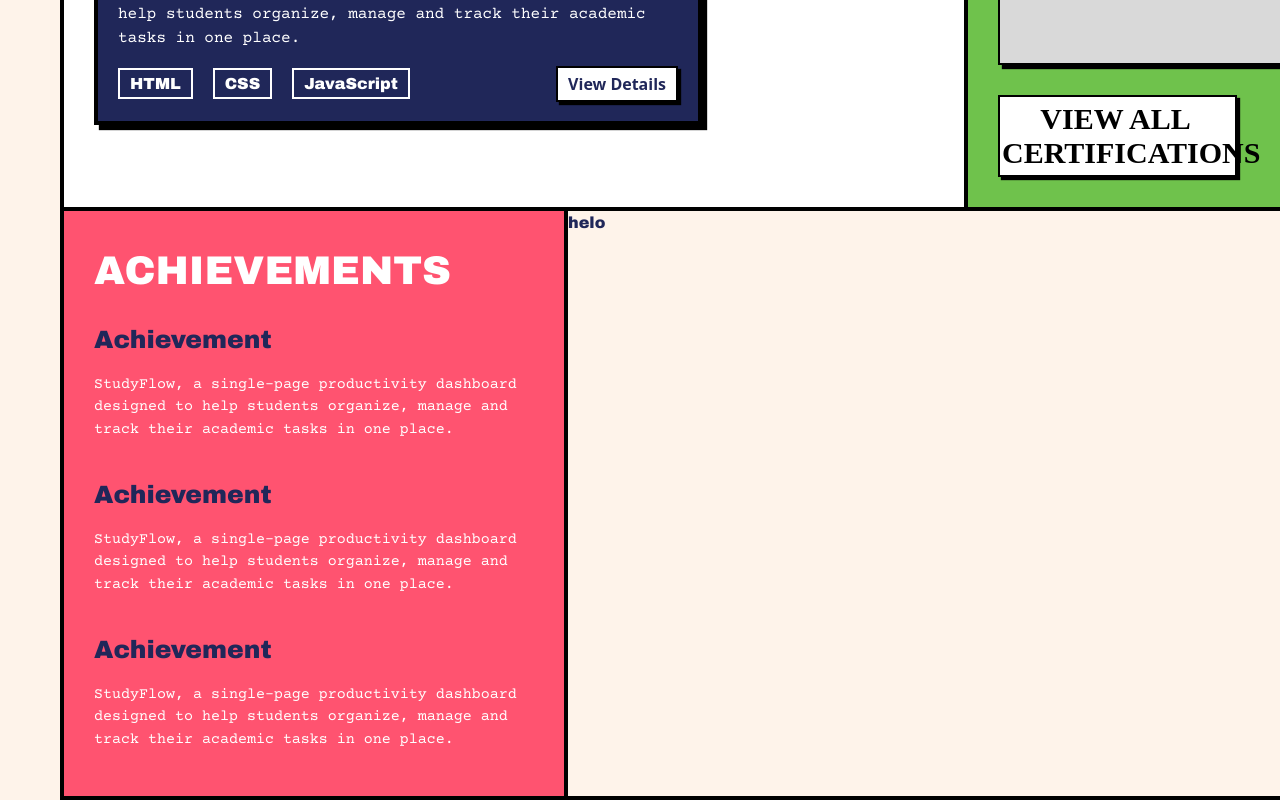
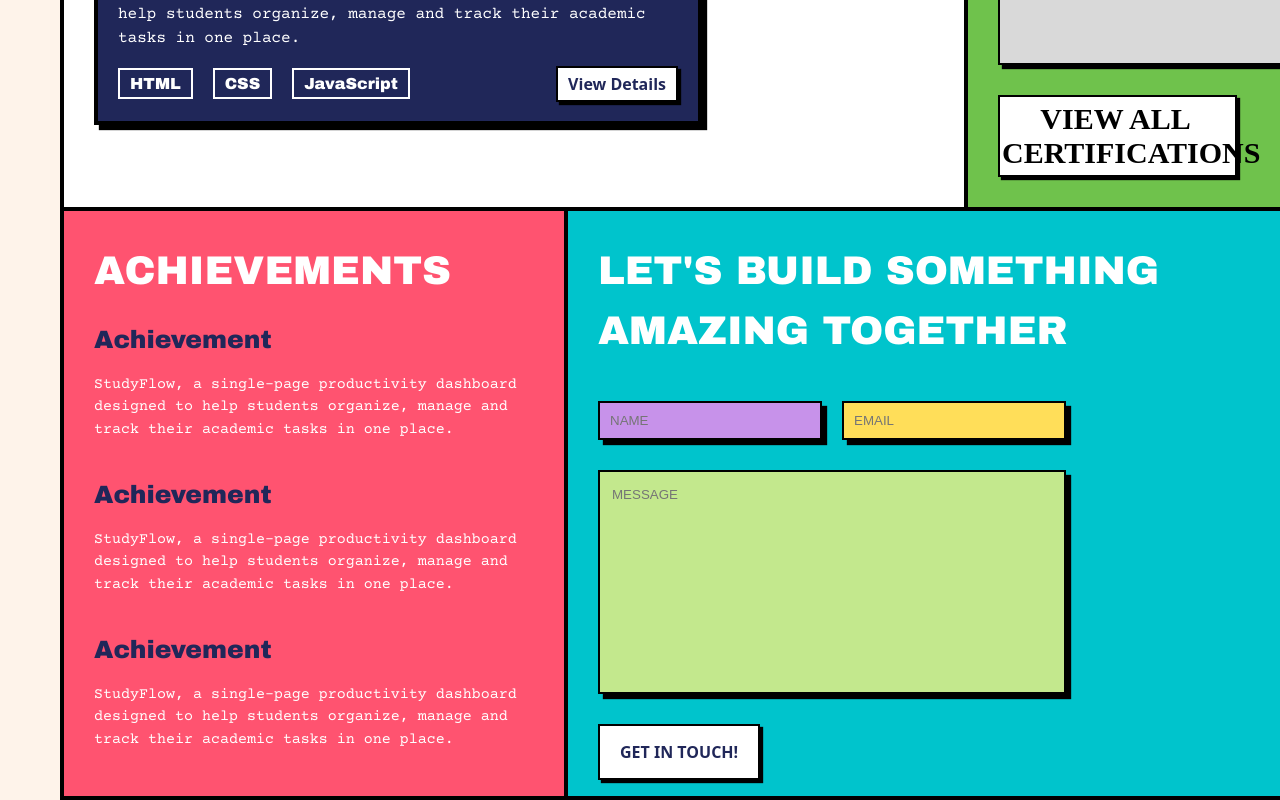
Before and after one commit to pforpasta/UC_Frontend_Task3, a React (Vite) app: page / in a window 1280 px wide. Shown: the part 1473-2273 px from the top of the page. Built offline with nearby package versions, Linux system fonts and the light colour scheme; a web font is replaced by a local one.

Commit message:
contact me section

```diff
--- a/src/components/ContactMe.css
+++ b/src/components/ContactMe.css
@@ -2,4 +2,84 @@
   border: 4px solid black;
   width: 904px;
   border-top: 0px;
+  background-color: #00c4cc;
+  color: white;
+  display: flex;
+  flex-direction: row;
 }
+
+.contactme-left{
+  width: 604px;
+  padding-left: 30px;
+  padding-top: 30px;
+}
+
+.contactme-header{
+  font-size: 40px;
+  margin: 0px;
+  margin-bottom: 40px;
+}
+
+.group-together{
+  display: flex;
+  margin: 0px;
+  padding: 0px;
+}
+
+.name-input, .email-input, .message-input{
+  margin-right: 20px;
+  background-color: #c792ea;
+  padding: 10px;
+  width: 200px;
+  border: 2px solid black;
+  box-shadow: 5px 5px 1px rgba(0, 0, 0, 1);
+}
+
+.name-input:focus, .email-input:focus, .message-input:focus{
+  box-shadow: 3px 3px 1px rgba(0, 0, 0, 1);
+  border: 2px solid black;
+}
+
+.email-input{
+  background-color: #ffde59;
+}
+
+.message-input{
+  background-color: #c3e88d;
+  width: 444px;
+  height: 200px;
+  margin-top: 30px;
+  position: relative;
+}
+
+.message-input::placeholder{
+  position: absolute;
+  top: 15px;
+  left: 12px;
+}
+
+.contactme-button{
+  margin-top: 30px;
+  padding: 15px 20px;
+  color: #202759;
+}
+
+.contactme-right{
+  width: 300px;
+  padding-top: 30px;
+}
+
+.logos-box{
+  display: flex;
+  flex-direction: column;
+  align-items: center;
+  justify-content: space-between;
+  width: 50px;
+  height: 200px;
+  padding: 10px;
+  background-color: white;
+  border: 4px solid black;
+  box-shadow: -5px 5px 1px rgba(0, 0, 0, 1);
+  margin-left: 170px;
+  margin-top: 16px;
+}
--- a/src/components/ContactMe.jsx
+++ b/src/components/ContactMe.jsx
@@ -1,9 +1,28 @@
 import './ContactMe.css'
+import LinkedIn from '../assets/logos/linkedin-logo.jpg'
+import Git from '../assets/logos/git-logo.jpg'
+import Instagram from '../assets/logos/instagram-logo.jpg'
 
 export function ContactMe() {
   return(
     <div className='main-contactme'>
-      helo
+      <div className='contactme-left'>
+        <p className='contactme-header'>LET'S BUILD SOMETHING AMAZING TOGETHER</p>
+        <p className='group-together'>
+          <input type="text" className='name-input' placeholder='NAME'/>
+          <input type="text" className='email-input' placeholder='EMAIL'/>
+        </p>
+        <input type="text" className='message-input' placeholder='MESSAGE'/>
+        <button className='contactme-button'>GET IN TOUCH!</button>
+      </div>
+
+      <div className='contactme-right'>
+        <div className='logos-box'>
+          <img src={LinkedIn} alt="" />
+          <img src={Git} alt="" />
+          <img src={Instagram} alt="" />
+        </div>
+      </div>
     </div>
   )
 }
```
